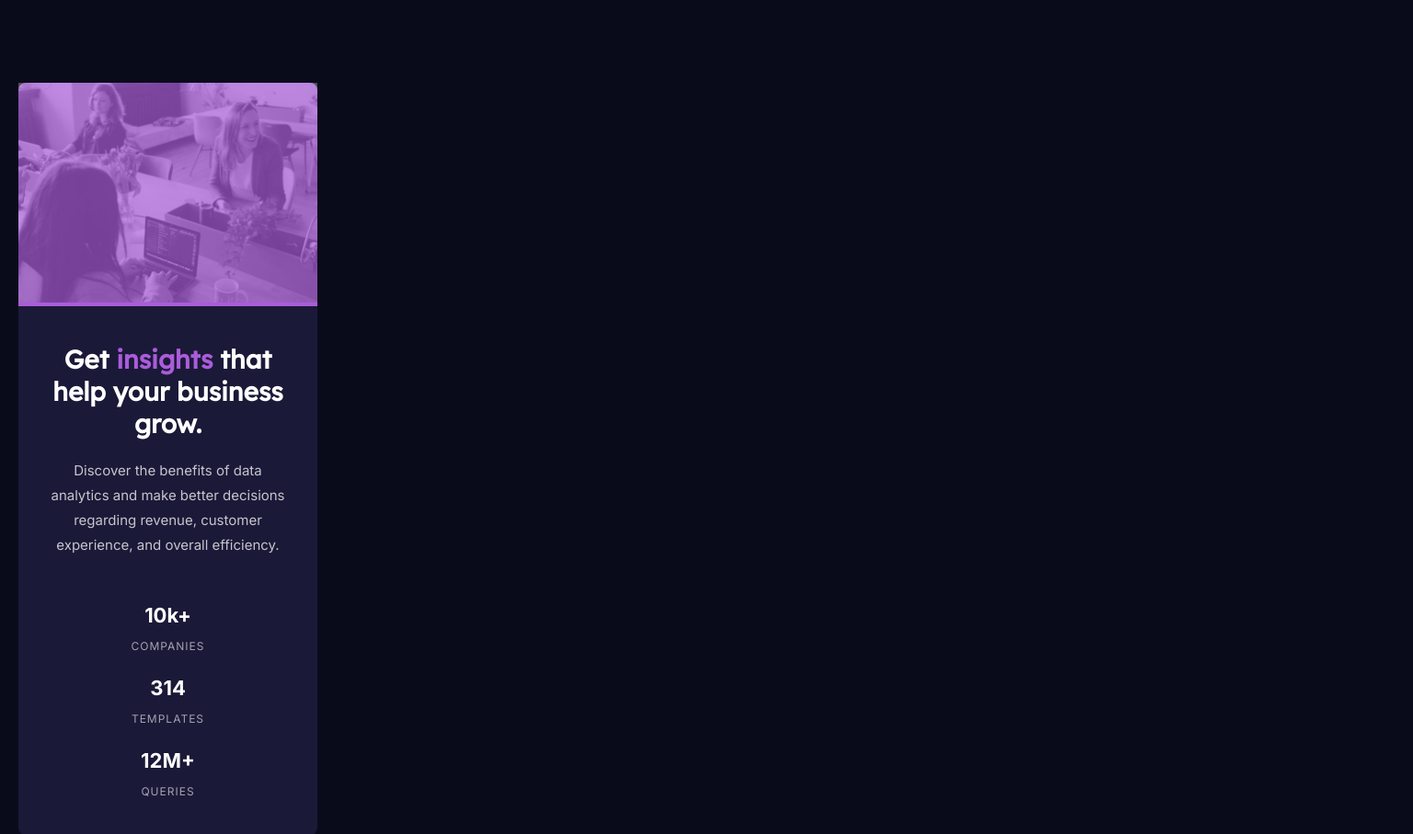
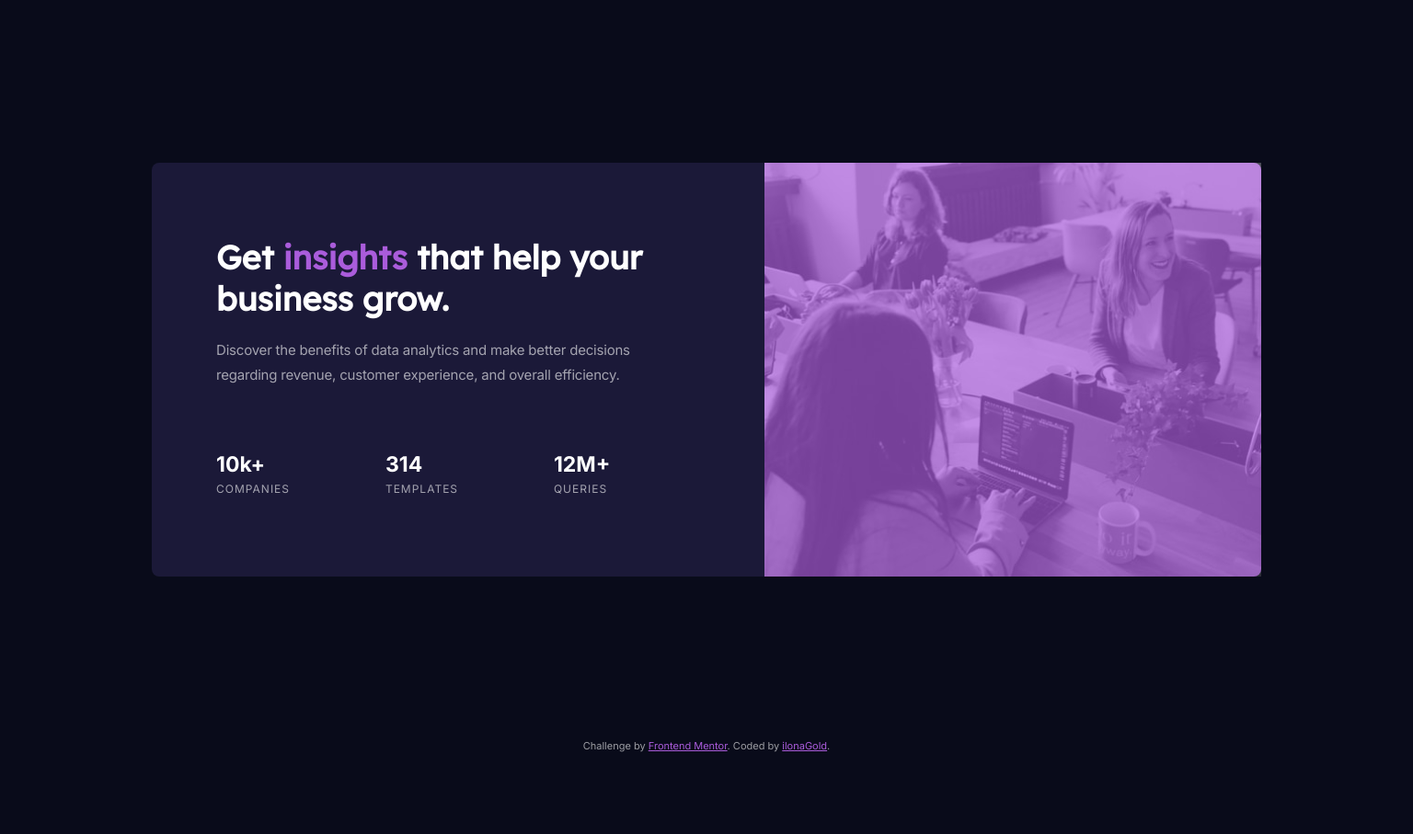
Before and after one commit to ilonaGold/stats-preview-card-component, a plain HTML site: page index.html in a window 1536 px wide. Shown: the top 907 px of the page at 92% size. After the commit the page ends 838 px from the top, so only its background shows below. Drawn offline with Linux system fonts and the light colour scheme.

Commit message:
Added desktop styling

```diff
--- a/index.html
+++ b/index.html
@@ -11,14 +11,18 @@
 <body>
   <main>
     <div class="hero">
-      <img src="images/image-header-mobile.jpg" alt="people in an office"></img>
+      <picture>
+        <source media="(max-width: 1023px)" srcset="images/image-header-mobile.jpg">
+        <source media="(min-width: 1024px)" srcset="images/image-header-desktop.jpg">
+        <img src="images/image-header-desktop.jpg">
+      </picture>
     </div>
 
     <div class="card">
       <section class="overview">
         <h1>Get <span>insights</span> that help your business grow.</h1>
         <p>Discover the benefits of data analytics and make better decisions regarding revenue, customer
-    experience, and overall efficiency.</p>
+          experience, and overall efficiency.</p>
       </section>
 
       <section class="stats">
--- a/style.css
+++ b/style.css
@@ -29,8 +29,7 @@ body {
 /* Layout */
 
 main {
-    width: 325px;
-    margin: 0 20px;
+    margin: 0 25px;
 }
 
 .hero {
@@ -40,16 +39,15 @@ main {
 }
 
 .hero img {
+    display: flex;
     width: 100%;
     opacity: 0.3;
-    border: none;
 }
 
 .card {
     background: var(--card-background);
     text-align: center;
     border-radius: 0 0 8px 8px;
-    margin: 0 auto;
     padding: 40px 35px 15px;
 }
 
@@ -68,6 +66,7 @@ p {
     color: var(--main-paragraph);
     line-height: 27px;
     margin-bottom: 50px;
+    opacity: 0.8;
 }
 
 h2 {
@@ -90,15 +89,64 @@ h3 {
     margin-bottom: 25px;
 }
 
+/* Media queries */
+
+@media (min-width: 768px) {
+    main {
+        margin: 0 60px;
+    }
+}
+
+@media (min-width: 1440px) {
+    main {
+        display: flex;
+        margin: 177px 165px;
+        height: 450px;
+    }
+    .hero {
+        order: 1;
+        border-radius: 0 8px 8px 0;
+        margin-top: 0;
+    }
+    .hero img {
+        object-fit: cover;
+        height: 450px;
+        width: 540px;
+    }
+    .card {
+        padding: 40px 120px 75px 70px;
+        text-align: left;
+        border-radius: 8px 0 0 8px;
+    }
+    h1 {
+        font-size: 36px;
+        margin-top: 40px;
+    }
+    p {
+        font-size: 15px;
+        margin-bottom: 70px;
+        letter-spacing: -0.2px;
+    }
+    .stats {
+        display: flex;
+        justify-content: space-between;
+        width: 90%;
+    }
+    h2 {
+        font-size: 23px;
+        margin-bottom: 5px;
+    }
+}
+
 /* Attribution */
 
 .attribution {
     font-size: 11px;
     text-align: center;
-    margin: 25px auto;
+    margin: 20px auto;
     color: var(--stat-headings);
  }
 
 .attribution a {
-    color: hsl(228, 45%, 44%);
+    color: var(--accent);
 }
```
